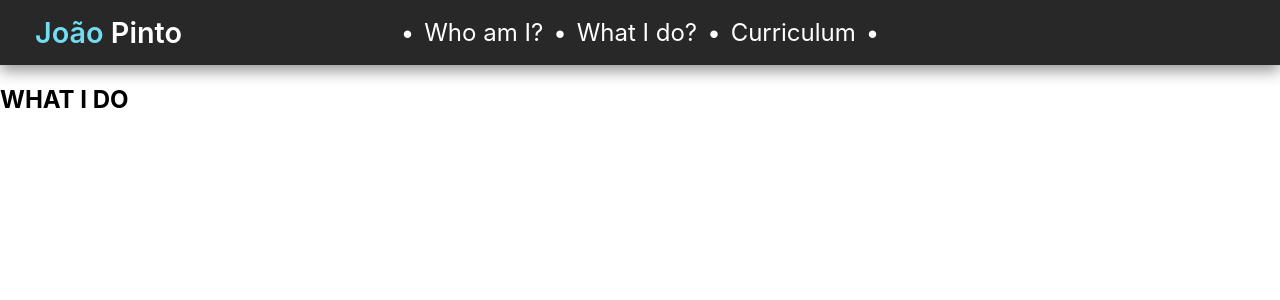
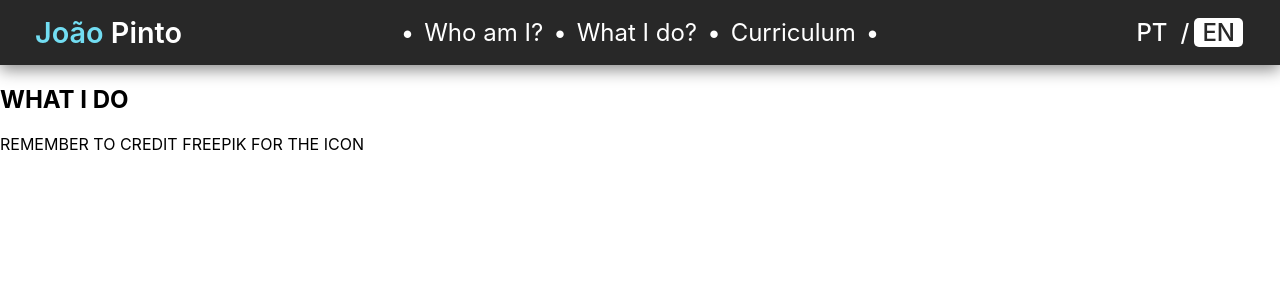
Before and after one commit to Jonhyt/personal-website, a React (Create React App) app: page /what-i-do in a window 1280 px wide. Shown: the top 300 px of the page. Built offline with nearby package versions, Linux system fonts and the light colour scheme.

Commit message:
Translations added

```diff
--- a/public/index.html
+++ b/public/index.html
@@ -24,20 +24,10 @@
       work correctly both with client-side routing and a non-root public URL.
       Learn how to configure a non-root public URL by running `npm run build`.
     -->
-    <title>React App</title>
+    <title>João Pinto - CV</title>
   </head>
   <body>
     <noscript>You need to enable JavaScript to run this app.</noscript>
     <div id="root"></div>
-    <!--
-      This HTML file is a template.
-      If you open it directly in the browser, you will see an empty page.
-
-      You can add webfonts, meta tags, or analytics to this file.
-      The build step will place the bundled scripts into the <body> tag.
-
-      To begin the development, run `npm start` or `yarn start`.
-      To create a production bundle, use `npm run build` or `yarn build`.
-    -->
   </body>
 </html>
--- a/src/App.tsx
+++ b/src/App.tsx
@@ -1,14 +1,18 @@
 import React from "react";
 import { BrowserRouter } from "react-router-dom";
-import { Navbar } from "./component/Navbar";
+import { Navbar } from "./component/navbar/Navbar";
+import { StateProvider } from "./context/AppContext";
 import { Routes } from "./navigation/Routes";
 
 function App() {
     return (
-        <BrowserRouter basename='/personal-website'>
-            <Navbar />
-            <Routes />
-        </BrowserRouter>
+        <StateProvider>
+            <BrowserRouter basename='/personal-website'>
+                <Navbar />
+                <Routes />
+                REMEMBER TO CREDIT FREEPIK FOR THE ICON
+            </BrowserRouter>
+        </StateProvider>
     );
 }
 
--- a/src/assets/colors.ts
+++ b/src/assets/colors.ts
@@ -1,4 +1,5 @@
 export const colors = {
-    dark: "#282828",
+    mainGrey: "#282828",
+    contrastGrey: "#fff",
     brightMain: "#72ddf2",
 };
--- /dev/null
+++ b/src/component/TranslatedText.tsx
@@ -0,0 +1,27 @@
+import React, { useContext } from "react";
+import { AppContext, AppState } from "../context/AppContext";
+import { translations } from "../translations/Translations";
+
+interface ITranslatedText {
+    id: string;
+    bold?: React.CSSProperties;
+}
+
+export const TranslatedText: React.FC<ITranslatedText> = ({ id, bold = {} }) => {
+    const state: AppState = useContext(AppContext);
+    const baseString: string = translations[state.language].translations[id];
+
+    const parsedString = baseString.split("*").map((s, i) =>
+        i % 2 === 0 ? (
+            <TextNode key={i}>{s}</TextNode>
+        ) : (
+            <b key={i} style={bold}>
+                {s}
+            </b>
+        )
+    );
+
+    return <>{parsedString}</>;
+};
+
+const TextNode: React.FC = ({ children }) => <>{children}</>;
--- /dev/null
+++ b/src/component/navbar/ChooseLanguage.tsx
@@ -0,0 +1,74 @@
+import React, { useContext } from "react";
+import styled from "styled-components";
+import { colors } from "../../assets/colors";
+import { AppContext } from "../../context/AppContext";
+
+export const ChooseLanguage: React.FC = () => {
+    const { language, changeLanguage } = useContext(AppContext);
+
+    return (
+        <LanguageContainer>
+            {language === "en" ? <LanguageButton onClick={() => changeLanguage("pt")}>PT</LanguageButton> : <SelectedButton>PT</SelectedButton>}
+            <Separator>/</Separator>
+            {language === "pt" ? <LanguageButton onClick={() => changeLanguage("en")}>EN</LanguageButton> : <SelectedButton>EN</SelectedButton>}
+        </LanguageContainer>
+    );
+};
+
+const LanguageContainer = styled.div`
+    margin-right: 35px;
+`;
+
+const Separator = styled.label`
+    color: ${colors.contrastGrey};
+    font-size: 1.5em;
+    font-weight: 500;
+    margin: 3px;
+`;
+
+const LanguageButton = styled.div`
+    background: none;
+    border: none;
+    color: ${colors.contrastGrey};
+    font-size: 1.5em;
+    font-weight: 500;
+    display: inline-block;
+    cursor: default;
+    user-select: none;
+    padding: 0 8px;
+    margin: 2px;
+
+    &:hover {
+        background: ${colors.contrastGrey};
+        color: ${colors.mainGrey};
+        border-radius: 5px;
+    }
+
+    &:active {
+        margin: 0;
+        border: solid 2px ${colors.contrastGrey};
+        background: none;
+        color: ${colors.contrastGrey};
+    }
+`;
+
+const SelectedButton = styled.div`
+    background: ${colors.contrastGrey};
+    border: none;
+    font-size: 1.5em;
+    font-weight: 500;
+    display: inline-block;
+    cursor: default;
+    user-select: none;
+    padding: 0 8px;
+    margin: 2px;
+    color: ${colors.mainGrey};
+    border-radius: 5px;
+
+    &:active {
+        margin: 0;
+        border: solid 2px ${colors.contrastGrey};
+        background: none;
+        color: ${colors.contrastGrey};
+    }
+`;
--- a/src/component/Navbar.tsx
+++ b/src/component/navbar/Navbar.tsx
@@ -1,37 +1,43 @@
 import React, { Fragment } from "react";
 import { Link } from "react-router-dom";
 import styled from "styled-components";
-import { colors } from "../assets/colors";
+import { colors } from "../../assets/colors";
+import { TranslatedText } from "../TranslatedText";
+import { ChooseLanguage } from "./ChooseLanguage";
 
 interface MenuItem {
     link: string;
-    text: string;
+    id: string;
 }
 
 export const Navbar: React.FC = () => {
     const menu: MenuItem[] = [
-        { link: "/", text: "Who am I?" },
-        { link: "/what-i-do", text: "What I do?" },
-        { link: "/curriculum", text: "Curriculum" },
+        { link: "/", id: "nav.who" },
+        { link: "/what-i-do", id: "nav.what" },
+        { link: "/curriculum", id: "nav.cv" },
     ];
 
     return (
         <NavContainer>
-            <div style={{ flex: 1 }}>
+            <Left>
                 <JoPinto>
                     <label style={{ color: colors.brightMain }}>João</label> Pinto
                 </JoPinto>
-            </div>
-            <div style={{ display: "flex", flexDirection: "row" }}>
+            </Left>
+            <Middle>
                 {menu.map((item, i) => (
                     <Fragment key={"link" + i}>
                         <Spacer />
-                        <StyledLink to={item.link}>{item.text}</StyledLink>
+                        <StyledLink to={item.link}>
+                            <TranslatedText id={item.id} />
+                        </StyledLink>
                     </Fragment>
                 ))}
                 <Spacer />
-            </div>
-            <div style={{ flex: 1 }}></div>
+            </Middle>
+            <Right>
+                <ChooseLanguage />
+            </Right>
         </NavContainer>
     );
 };
@@ -43,12 +49,12 @@ const Spacer: React.FC = () => {
 const JoPinto = styled.label`
     font-size: 1.8em;
     font-weight: 600;
-    color: white;
+    color: ${colors.contrastGrey};
     padding-left: 35px;
 `;
 
 const NavContainer = styled.nav`
-    background-color: ${colors.dark};
+    background-color: ${colors.mainGrey};
     display: flex;
     height: 65px;
     justify-content: center;
@@ -57,7 +63,7 @@ const NavContainer = styled.nav`
 `;
 
 const StyledLink = styled(Link)`
-    color: white;
+    color: ${colors.contrastGrey};
     text-decoration: none;
     height: 100%;
     display: flex;
@@ -73,6 +79,21 @@ const StyledLink = styled(Link)`
 `;
 
 const SpacerContainer = styled.label`
-    color: white;
+    color: ${colors.contrastGrey};
     font-size: 1.5em;
 `;
+
+const Left = styled.div`
+    flex: 1;
+`;
+
+const Middle = styled.div`
+    display: flex;
+    flexdirection: row;
+`;
+
+const Right = styled.div`
+    flex: 1;
+    justify-content: flex-end;
+    display: flex;
+`;
--- /dev/null
+++ b/src/context/AppContext.tsx
@@ -0,0 +1,19 @@
+import React, { createContext, useState } from "react";
+
+export const defaultState: AppState = {
+    language: "en",
+    changeLanguage: () => {},
+};
+
+export const AppContext = createContext(defaultState);
+
+export const StateProvider: React.FC = ({ children }) => {
+    const [language, setLanguage] = useState(defaultState.language);
+
+    return <AppContext.Provider value={{ language, changeLanguage: setLanguage }}>{children}</AppContext.Provider>;
+};
+
+export interface AppState {
+    language: "en" | "pt";
+    changeLanguage: Function;
+}
--- a/src/pages/home/HomePage.tsx
+++ b/src/pages/home/HomePage.tsx
@@ -3,6 +3,7 @@ import styled from "styled-components";
 import { colors } from "../../assets/colors";
 import { PageContent } from "../../component/PageContent";
 import { AiOutlineMail, AiOutlinePhone } from "react-icons/ai";
+import { TranslatedText } from "../../component/TranslatedText";
 
 export const HomePage: React.FC = () => {
     return (
@@ -13,18 +14,19 @@ export const HomePage: React.FC = () => {
                     <ProfileTextContainer>
                         <div>
                             <Title>João Pinto</Title>
-                            <ProfileText>Full Stack Developer</ProfileText>
+                            <ProfileText>
+                                <TranslatedText id='profile.title' />
+                            </ProfileText>
                             <br />
                             <ProfileText>
-                                <CB>Hello</CB>, welcome to my little corner of the internet! I'm a <CB>full-stack developer</CB> with a kick for <CB>webdev</CB>{" "}
-                                and <CB>webdesign</CB>.
+                                <TranslatedText id='profile.text' bold={{ color: colors.brightMain, fontWeight: 600 }} />
                             </ProfileText>
                             <br />
                             <ProfileText>
                                 <CB>
                                     <AiOutlineMail />
                                 </CB>
-                                : jpinto@gmail.com
+                                : jpinto0017@gmail.com
                             </ProfileText>
                             <ProfileText>
                                 <CB>
@@ -44,7 +46,7 @@ const ProfileContainer = styled.div`
     display: flex;
     flex-direction: row;
     width: 800px;
-    background: ${colors.dark};
+    background: ${colors.mainGrey};
 `;
 
 const ProfileTextContainer = styled.div`
@@ -73,7 +75,7 @@ const Title = styled.p`
 const ProfileText = styled.p`
     font-size: 1.2em;
     margin: 0;
-    color: white;
+    color: ${colors.contrastGrey};
 `;
 
 const CB = styled.label`
--- /dev/null
+++ b/src/translations/Translations.ts
@@ -0,0 +1,14 @@
+const en = require("./en.json");
+const pt = require("./pt.json");
+
+export const translations = {
+    en: {
+        languageName: "English",
+        translations: en,
+        flag: "🇵🇹",
+    },
+    pt: {
+        languageName: "Português",
+        translations: pt,
+    },
+};
--- /dev/null
+++ b/src/translations/en.json
@@ -0,0 +1,8 @@
+{
+    "nav.who": "Who am I?",
+    "nav.what": "What I do?",
+    "nav.cv": "Curriculum",
+
+    "profile.title": "Full Stack Developer",
+    "profile.text": "*Hello*, welcome to my little corner of the internet! I'm a *full-stack developer* with a kick for *webdev* and *webdesign*."
+}
--- /dev/null
+++ b/src/translations/pt.json
@@ -0,0 +1,8 @@
+{
+    "nav.who": "Quem eu sou?",
+    "nav.what": "O que eu faço?",
+    "nav.cv": "Currículo",
+
+    "profile.title": "Desenvolvedor Full-Stack",
+    "profile.text": "*Olá*, bem vindo ao meu cantinho da internet! Eu sou um *desenvolvedor full-stack* com um fascínio por *webdev* e *webdesign*."
+}
--- /dev/null
+++ b/src/utils/types.ts
@@ -0,0 +1,3 @@
+export type Dictionary<P> = Array<{
+    (key: string): P;
+}>;
```
Also changed, not shown: 2 other files (tests, documents, lock files or other folders).
